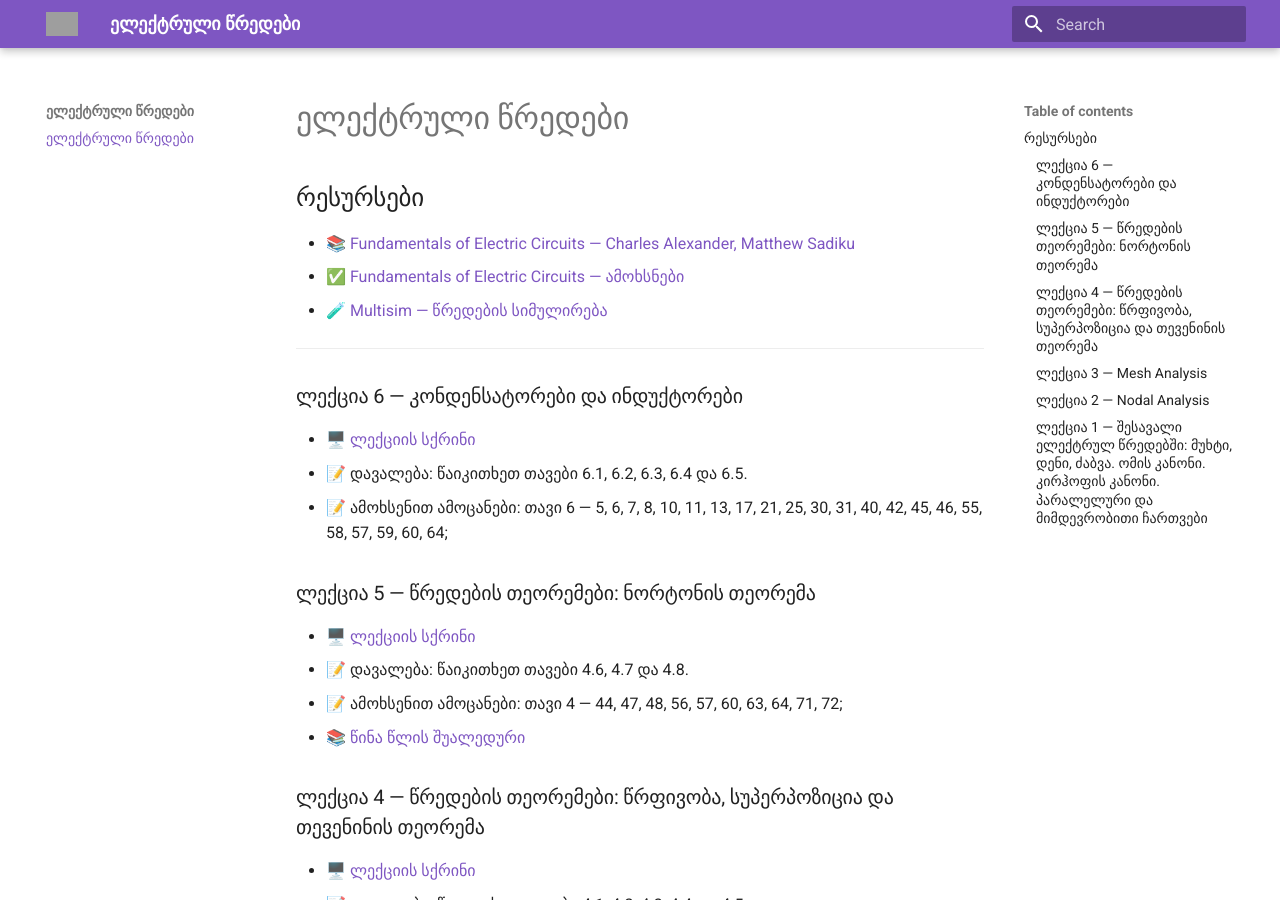
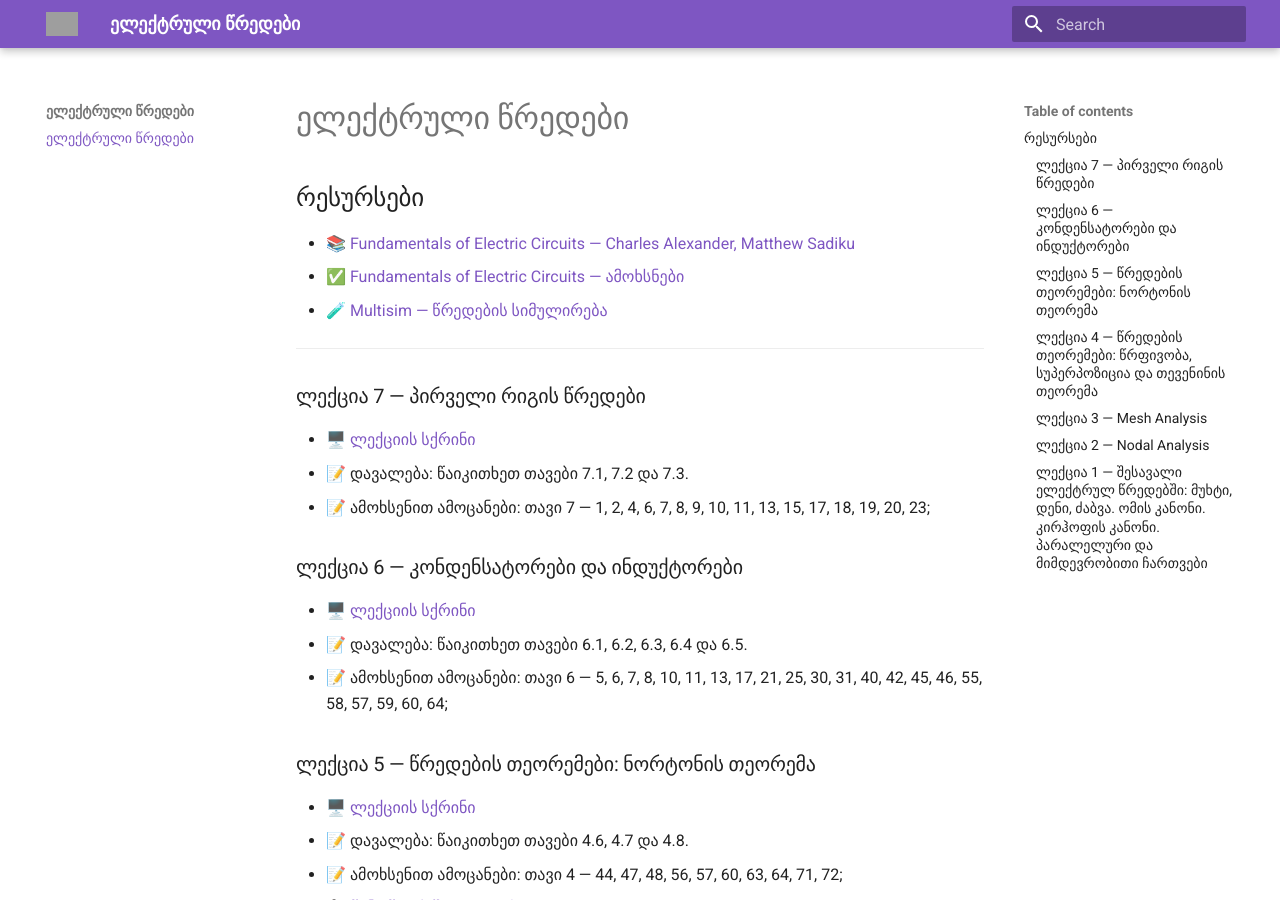
Before and after one commit to gugavar/electrical-circuits-bse-2026, an MkDocs documentation site: the page built from docs/index.md, in a window 1280 px wide and 900 px high. Built offline with MkDocs 1.6.1 and Material for MkDocs 9.7.7, drawn with Linux system fonts in a browser that asks for light colours; grey boxes are pictures that could not be loaded.

Commit message:
Update index.md

```diff
--- a/docs/index.md
+++ b/docs/index.md
@@ -7,6 +7,13 @@
 - 🧪 [Multisim — წრედების სიმულირება](https://www.multisim.com/)
 
 ---
+### ლექცია 7 — პირველი რიგის წრედები
+
+- 🖥️ [ლექციის სქრინი](https://drive.google.com/file/d/1soElhJOTx04PV9kND34rHj8mydjw_p3A/view?usp=drive_link)
+- 📝 დავალება: წაიკითხეთ თავები 7.1, 7.2 და 7.3.
+- 📝 ამოხსენით ამოცანები: თავი 7 — 1, 2, 4, 6, 7, 8, 9, 10, 11, 13, 15, 17, 18, 19, 20, 23;
+
+
 ### ლექცია 6 — კონდენსატორები და ინდუქტორები
 
 - 🖥️ [ლექციის სქრინი](https://drive.google.com/file/d/1o01H0-M5bAww94ESY6tB114Vd__gfwTC/view?usp=drive_link)
```
